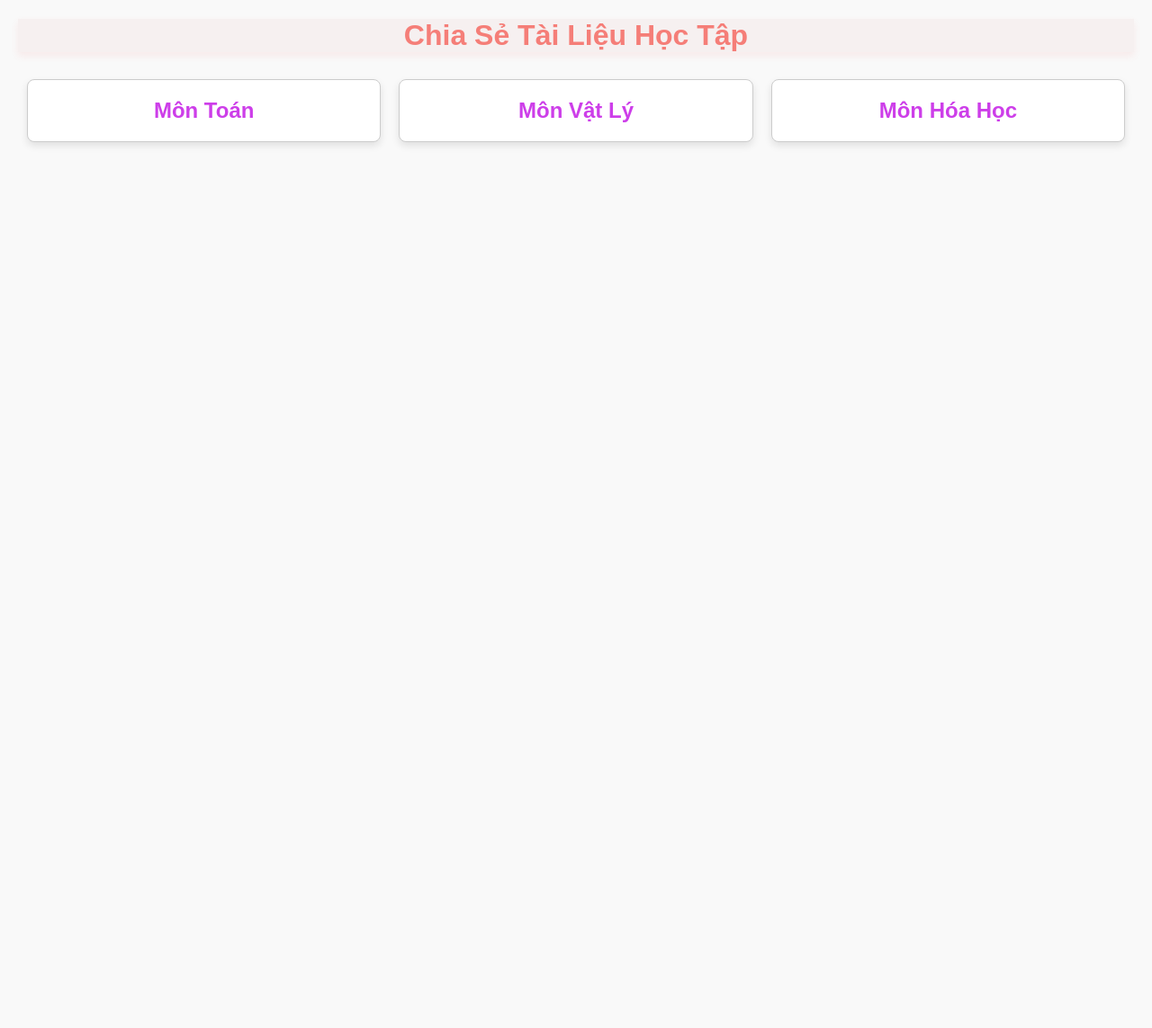
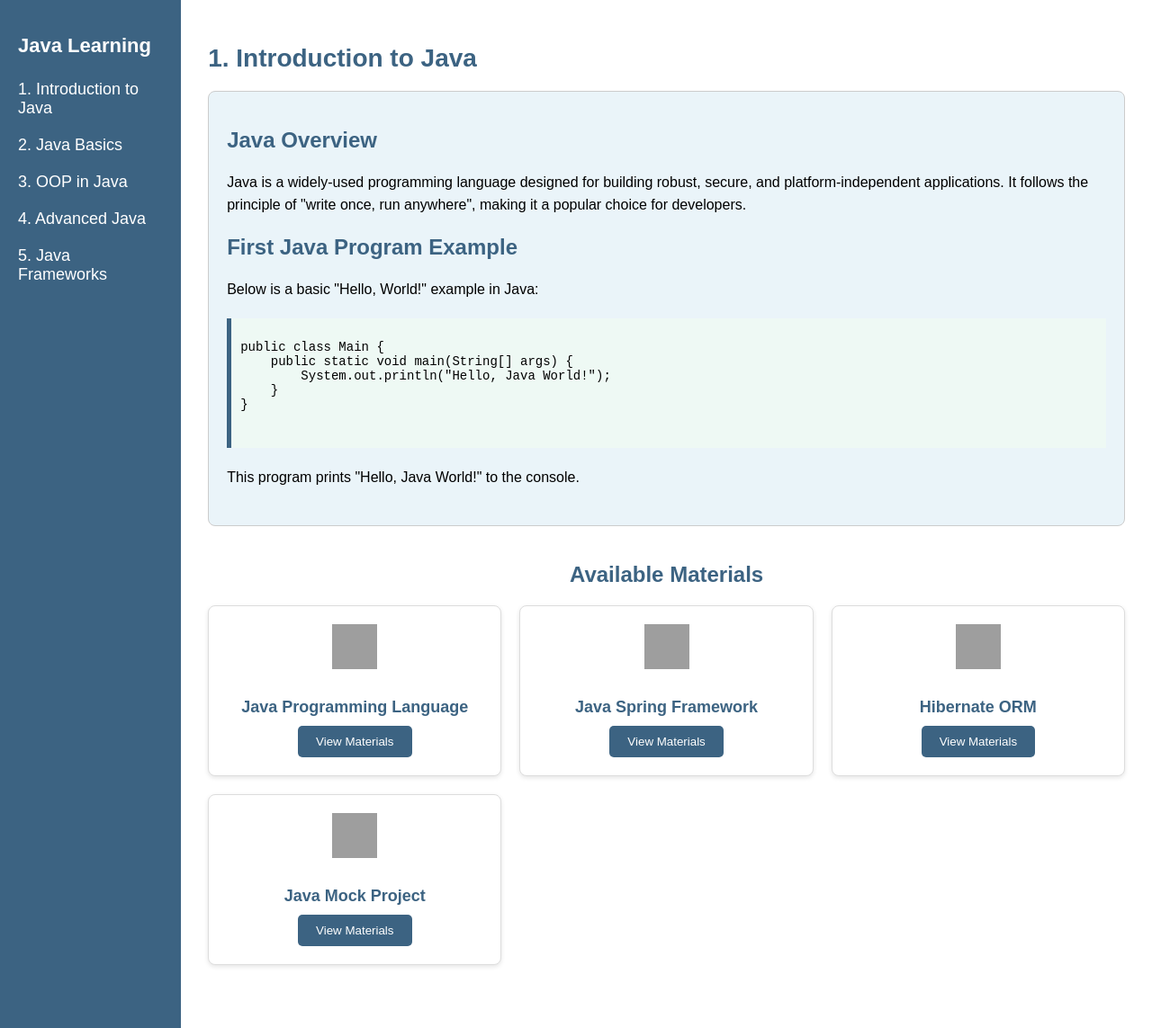
Before and after one commit to PhanThaoTien/23130328_PhanThaoTien, a plain HTML site: page Lab3.html in a window 1280 px wide. Shown: the whole page at 90% size. Before the commit the page ends 800 px from the top, so only its background shows below. Drawn offline with Linux system fonts and the light colour scheme; grey boxes are pictures that could not be loaded.

Commit message:
Add files via upload

```diff
--- a/Lab3.html
+++ b/Lab3.html
@@ -1,160 +1,243 @@
 <!DOCTYPE html>
-<html lang="vi">
+<html lang="en">
 <head>
     <meta charset="UTF-8">
     <meta name="viewport" content="width=device-width, initial-scale=1.0">
-    <title>Chia Sẻ Tài Liệu Học Tập</title>
+    <title>Java Learning Hub</title>
     <style>
         body {
-            font-family: 'Arial', sans-serif;
-            margin: 20px;
-            background-color: #f9f9f9;
-            color: #333;
+            font-family: Arial, sans-serif;
+            margin: 0;
+            padding: 0;
+            background-color: #eef1f5;
         }
 
-        h1 {
-            text-align: center;
-            color: #f57e78;
-            margin-bottom: 30px;
-            background-color: #f6f0f0;
-            box-shadow: 0 4px 8px rgba(232, 95, 95, 0.1);
+        .container {
+            display: flex;
+            min-height: 100vh;
         }
 
-        .subjects-container {
-            display: flex;
-            justify-content: space-around;
+        .sidebar {
+            width: 250px;
+            background-color: #3c6382;
+            color: white;
+            padding: 20px;
+        }
+
+        .sidebar h2 {
+            font-size: 22px;
+            margin-bottom: 25px;
+        }
+
+        .sidebar ul {
+            list-style: none;
+            padding: 0;
+        }
+
+        .sidebar ul li {
             margin-bottom: 20px;
         }
 
-        .subject {
+        .sidebar ul li a {
+            text-decoration: none;
+            color: white;
+            font-size: 18px;
+        }
+
+        .sidebar ul li a:hover {
+            color: #c8d6e5;
+        }
+
+        .content {
+            flex-grow: 1;
+            background-color: white;
+            padding: 30px;
+        }
+
+        .content h1 {
+            font-size: 28px;
+            color: #3c6382;
+            margin-bottom: 20px;
+        }
+
+        .lesson-content {
+            background-color: #eaf4f9;
+            padding: 20px;
             border: 1px solid #ccc;
             border-radius: 8px;
-            padding: 20px;
-            background-color: #fff;
-            cursor: pointer;
-            transition: background-color 0.3s, box-shadow 0.3s;
-            flex: 1;
-            margin: 0 10px;
-            box-shadow: 0 4px 8px rgba(0, 0, 0, 0.1);
+            margin-bottom: 40px;
         }
 
-        .subject:hover {
-            background-color: #ebcef3;
-            box-shadow: 0 8px 16px rgba(0, 0, 0, 0.2);
+        .lesson-content h2 {
+            font-size: 24px;
+            color: #3c6382;
         }
 
-        .subject h2 {
-            color: #cd3ee9;
-            margin: 0;
-            text-align: center;
+        .lesson-content p {
+            font-size: 16px;
+            line-height: 1.6;
+            margin-bottom: 20px;
         }
 
-        .hidden-content {
-            display: none;
-            margin-top: 15px;
+        .code-example {
+            background-color: #eef9f4;
             padding: 10px;
-            border: 1px solid #ea7bc1;
-            border-radius: 8px;
-            background-color: #f7f2f4;
+            border-left: 5px solid #3c6382;
+            margin-bottom: 20px;
+            font-family: monospace;
+            font-size: 14px;
         }
 
-        .toggle-section {
-            margin: 10px 0;
+        .back-btn {
+            display: inline-block;
+            background-color: #3c6382;
+            color: white;
+            padding: 10px 20px;
+            border: none;
+            border-radius: 5px;
+            text-decoration: none;
+            margin-top: 20px;
         }
 
-        .toggle-section h3 {
-            cursor: pointer;
-            color: #4a0960;
-            margin: 5px 0;
+        .back-btn:hover {
+            background-color: #60a3bc;
         }
 
-        .toggle-section p {
-            margin-left: 20px;
+        /* Materials Section */
+        .materials-grid {
+            display: grid;
+            grid-template-columns: repeat(auto-fit, minmax(250px, 1fr));
+            gap: 20px;
+            margin-bottom: 40px;
         }
 
-        a {
-            text-decoration: none;
-            color: #c767cc;
+        .material-card {
+            background-color: white;
+            border: 1px solid #ddd;
+            border-radius: 8px;
+            text-align: center;
+            padding: 20px;
+            box-shadow: 0 2px 5px rgba(0, 0, 0, 0.1);
         }
 
-        a:hover {
-            text-decoration: underline;
+        .material-card h3 {
+            font-size: 18px;
+            color: #3c6382;
+            margin-bottom: 10px;
         }
+
+        .material-card button {
+            background-color: #3c6382;
+            color: white;
+            padding: 10px 20px;
+            border: none;
+            border-radius: 5px;
+            cursor: pointer;
+        }
+
+        .material-card button:hover {
+            background-color: #60a3bc;
+        }
+
+        .material-icon {
+            display: inline-block;
+            margin-bottom: 10px;
+        }
+
+        .material-icon img {
+            width: 50px;
+            height: 50px;
+        }
+
     </style>
-    <script>
-        function toggleContent(subject) {
-            // Ẩn tất cả các nội dung
-            document.querySelectorAll('.hidden-content').forEach(content => {
-                content.style.display = 'none';
-            });
-
-            // Hiện nội dung của môn học được chọn
-            const contentToShow = document.getElementById(subject);
-            contentToShow.style.display = contentToShow.style.display === 'none' ? 'block' : 'none';
-        }
-    </script>
 </head>
 <body>
-    <h1>Chia Sẻ Tài Liệu Học Tập</h1>
 
-    <div class="subjects-container">
-        <div class="subject" onclick="toggleContent('toan-content')">
-            <h2>Môn Toán</h2>
+<div class="container">
+    <!-- Sidebar -->
+    <div class="sidebar">
+        <h2>Java Learning</h2>
+        <ul>
+            <li><a href="#">1. Introduction to Java</a></li>
+            <li><a href="#">2. Java Basics</a></li>
+            <li><a href="#">3. OOP in Java</a></li>
+            <li><a href="#">4. Advanced Java</a></li>
+            <li><a href="#">5. Java Frameworks</a></li>
+        </ul>
+    </div>
+
+    <!-- Main Content -->
+    <div class="content">
+        <h1>1. Introduction to Java</h1>
+        <div class="lesson-content">
+            <h2>Java Overview</h2>
+            <p>
+                Java is a widely-used programming language designed for building robust, secure, and platform-independent applications. It follows the principle of "write once, run anywhere", making it a popular choice for developers.
+            </p>
+
+            <h2>First Java Program Example</h2>
+            <p>Below is a basic "Hello, World!" example in Java:</p>
+            <div class="code-example">
+                <pre>
+public class Main {
+    public static void main(String[] args) {
+        System.out.println("Hello, Java World!");
+    }
+}
+                </pre>
+            </div>
+            <p>This program prints "Hello, Java World!" to the console.</p>
         </div>
 
-        <div class="subject" onclick="toggleContent('vatly-content')">
-            <h2>Môn Vật Lý</h2>
-        </div>
+        <!-- Materials Section -->
+        <h2 style="color: #3c6382; text-align: center;">Available Materials</h2>
+        <div class="materials-grid">
+            <!-- Material 1 -->
+            <div class="material-card">
+                <div class="material-icon">
+                    <img src="https://upload.wikimedia.org/wikipedia/commons/e/e9/Java_icon.png" alt="Java Icon">
+                </div>
+                <h3>Java Programming Language</h3>
+                <a href="java-programming.html">
+                    <button>View Materials</button>
+                </a>
+            </div>
 
-        <div class="subject" onclick="toggleContent('hoahoc-content')">
-            <h2>Môn Hóa Học</h2>
+            <!-- Material 2 -->
+            <div class="material-card">
+                <div class="material-icon">
+                    <img src="https://upload.wikimedia.org/wikipedia/commons/f/fd/Spring_Framework_Logo.png" alt="Spring Framework Icon">
+                </div>
+                <h3>Java Spring Framework</h3>
+                <a href="spring-framework.html">
+                    <button>View Materials</button>
+                </a>
+            </div>
+
+            <!-- Material 3 -->
+            <div class="material-card">
+                <div class="material-icon">
+                    <img src="https://upload.wikimedia.org/wikipedia/commons/8/85/Logo-hibernate.png" alt="Hibernate Icon">
+                </div>
+                <h3>Hibernate ORM</h3>
+                <a href="hibernate.html">
+                    <button>View Materials</button>
+                </a>
+            </div>
+
+            <!-- Material 4 -->
+            <div class="material-card">
+                <div class="material-icon">
+                    <img src="https://upload.wikimedia.org/wikipedia/commons/e/e9/Java_icon.png" alt="Java Icon">
+                </div>
+                <h3>Java Mock Project</h3>
+                <a href="java-mock-project.html">
+                    <button>View Materials</button>
+                </a>
+            </div>
         </div>
     </div>
-
-    <div id="toan-content" class="hidden-content">
-        <div class="toggle-section">
-            <h3>Bài Giảng</h3>
-            <p><a href="link_bai_giang_toan.pdf" target="_blank">Bài giảng Toán cơ bản</a></p>
-        </div>
-        <div class="toggle-section">
-            <h3>Bài Tập</h3>
-            <p><a href="link_bai_tap_toan.pdf" target="_blank">Bài tập Toán số học</a></p>
-        </div>
-        <div class="toggle-section">
-            <h3>Tài Liệu Tham Khảo</h3>
-            <p><a href="link_tai_lieu_toan.pdf" target="_blank">Tài liệu tham khảo Toán nâng cao</a></p>
-        </div>
-    </div>
-
-    <div id="vatly-content" class="hidden-content">
-        <div class="toggle-section">
-            <h3>Bài Giảng</h3>
-            <p><a href="link_bai_giang_vat_ly.pdf" target="_blank">Bài giảng Vật lý đại cương</a></p>
-        </div>
-        <div class="toggle-section">
-            <h3>Bài Tập</h3>
-            <p><a href="link_bai_tap_vat_ly.pdf" target="_blank">Bài tập Vật lý cơ học</a></p>
-        </div>
-        <div class="toggle-section">
-            <h3>Tài Liệu Tham Khảo</h3>
-            <p><a href="link_tai_lieu_vat_ly.pdf" target="_blank">Tài liệu tham khảo Vật lý nâng cao</a></p>
-        </div>
-    </div>
-
-    <div id="hoahoc-content" class="hidden-content">
-        <div class="toggle-section">
-            <h3>Bài Giảng</h3>
-            <p><a href="link_bai_giang_hoa_hoc.pdf" target="_blank">Bài giảng Hóa học đại cương</a></p>
-        </div>
-        <div class="toggle-section">
-            <h3>Bài Tập</h3>
-            <p><a href="link_bai_tap_hoa_hoc.pdf" target="_blank">Bài tập Hóa học hữu cơ</a></p>
-        </div>
-        <div class="toggle-section">
-            <h3>Tài Liệu Tham Khảo</h3>
-            <p><a href="link_tai_lieu_hoa_hoc.pdf" target="_blank">Tài liệu tham khảo Hóa học nâng cao</a></p>
-        </div>
-    </div>
+</div>
 
 </body>
 </html>
```
